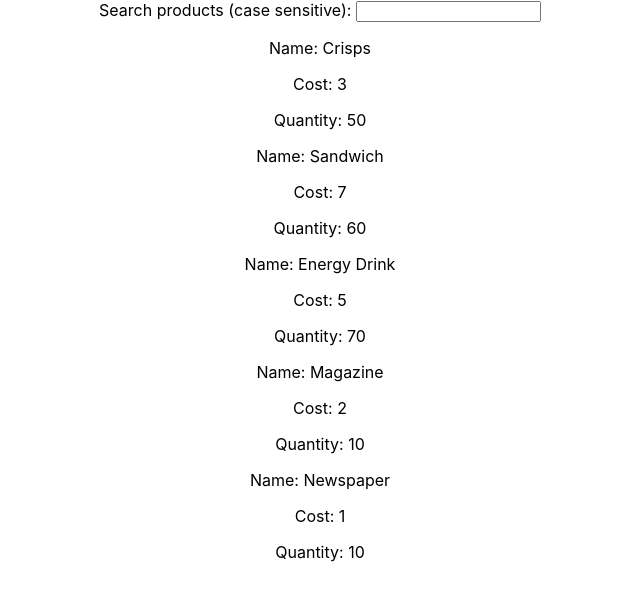
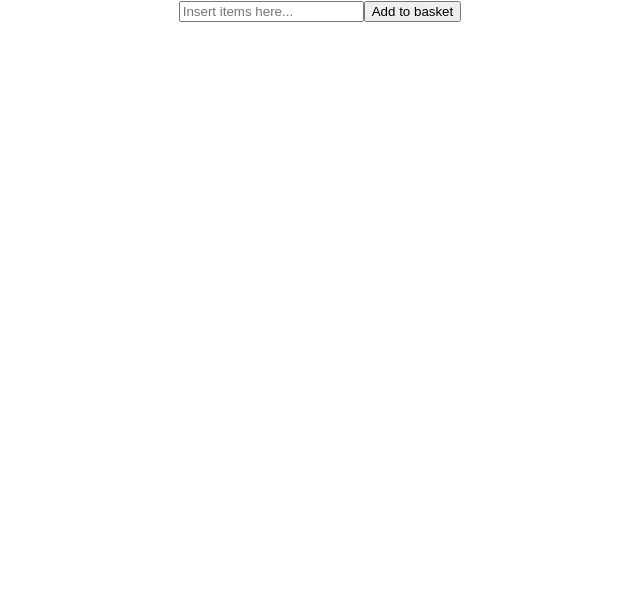
Before and after one commit to Ngou-Tin-Kam/React, a React (Create React App) app: page / in a window 1280 px wide. Shown: the top 600 px of the page, without its empty margins (320-960 px from the left). Built offline with nearby package versions, Linux system fonts and the light colour scheme.

Commit message:
Added in Basket to Components using Lifting State

```diff
--- a/src/App.js
+++ b/src/App.js
@@ -1,11 +1,11 @@
 import "./App.css";
-import ProductSearcher from "./components/productSearcher/ProductSearcher";
+import Basket from "./components/basket/basket";
 
 function App() {
   return (
     <div className="App">
         <main>
-          <ProductSearcher/>
+          <Basket/>
         </main>
     </div>
   );
--- /dev/null
+++ b/src/components/basket/addItems.jsx
@@ -0,0 +1,11 @@
+const AddItems = ({submitHandler, updateHandler, addHandler}) => {
+
+    return (
+        <form onSubmit={submitHandler}>
+        <input type="text" placeholder="Insert items here..." onChange={updateHandler}/>
+        <button type="button" onClick={addHandler}>Add to basket</button>
+        </form>
+    )
+};
+
+export default AddItems;
--- /dev/null
+++ b/src/components/basket/basket.jsx
@@ -0,0 +1,36 @@
+import { useState } from "react";
+import AddItems from "./addItems"
+import BasketItems from "./basketItems";
+
+const Basket = () => {
+
+    const [contents, setContents] = useState([]);
+    const [itemName, setItemName] = useState('');
+
+    const submitHandler = (event) => {
+        event.preventDefault();
+    }
+
+    const handleUpdate = ({target}) => {
+        setItemName(target.value);
+    };
+
+    const handleAdd = () => {
+        setContents(contents => [...contents, itemName])
+    }
+
+    const handleDelete = (id) => {
+        const tempContents = [...contents];
+        tempContents.splice(id, 1);
+        setContents(tempContents)
+    }
+
+    return (
+        <>
+        <AddItems submitHandler={submitHandler} addHandler={handleAdd} updateHandler={handleUpdate}></AddItems>
+        <BasketItems allItems={contents} deleteHandler={handleDelete}></BasketItems>
+        </>
+    )
+};
+
+export default Basket;
--- /dev/null
+++ b/src/components/basket/basketItems.jsx
@@ -0,0 +1,21 @@
+const BasketItems = ({allItems, deleteHandler}) => {
+
+    const PrintItem = ({itemName, id}) =>
+        <li>
+        ID: {id} : Item Name: {itemName}
+        <button onClick={() => deleteHandler(id)}>X</button>
+        </li>
+
+
+    return (
+        <>
+        <ul>
+            {allItems.map((itemName, i) =>
+                <PrintItem id={i} itemName={itemName} />
+            )}
+        </ul>
+        </>
+    )
+};
+
+export default BasketItems;
--- a/src/components/productSearcher/ProductSearcher.jsx
+++ b/src/components/productSearcher/ProductSearcher.jsx
@@ -22,7 +22,6 @@ const ProductSearcher = () => {
         <br/>
         {filteredList.map(product => (<Products key={product.name} name={product.name} cost={product.cost} quantity={product.quantity}/>
         ))}
-
         </>
     );
 
```
